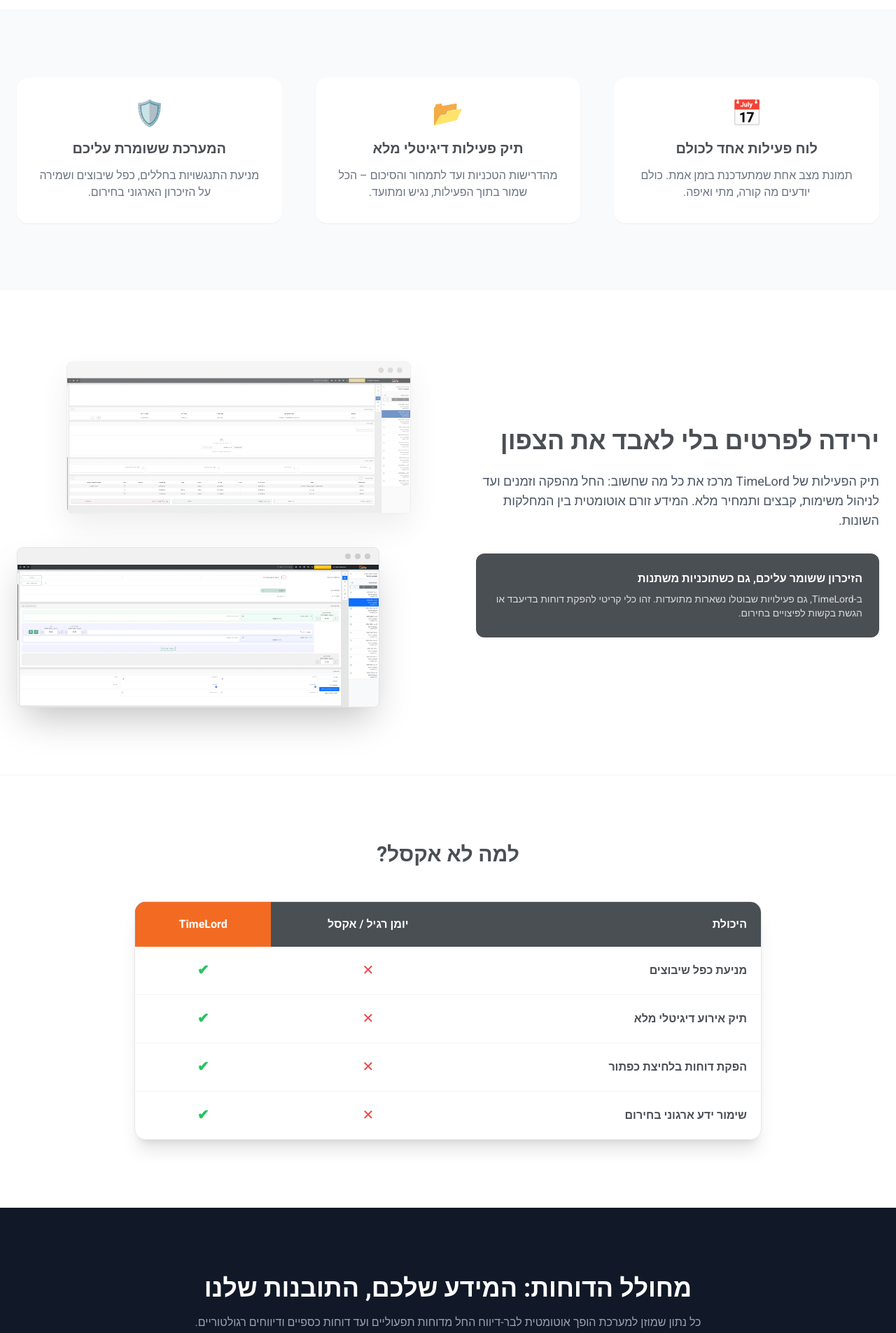
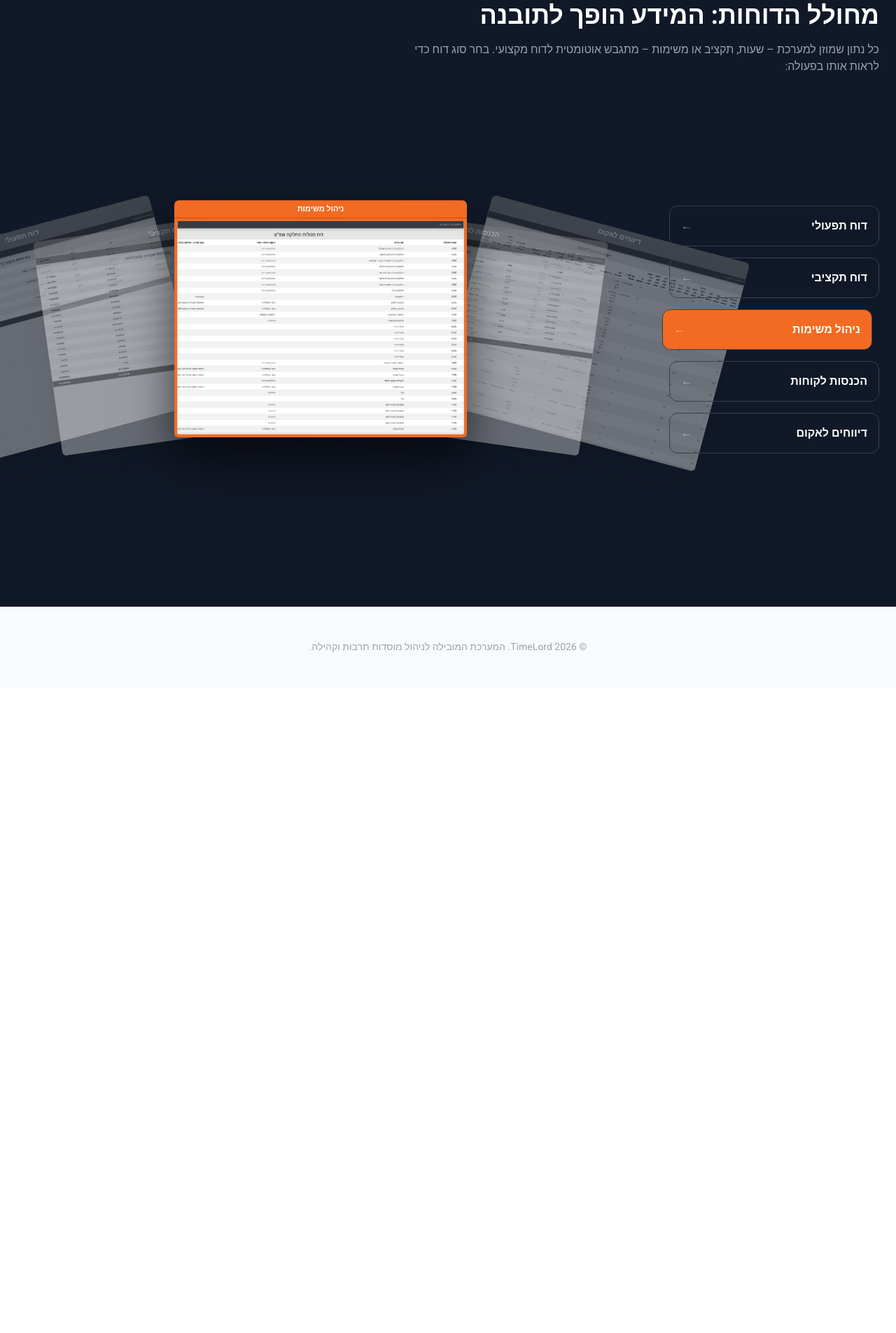
Before and after one commit to ggivati/timelord-site, a plain HTML site: page index.html in a window 1280 px wide. Shown: the part 1353-3258 px from the top of the page at 70% size. After the commit the page ends 2336 px from the top, so only its background shows below. Drawn offline with nearby package versions, Linux system fonts and the light colour scheme.

Commit message:
Refactor HTML structure and styles

```diff
--- a/index.html
+++ b/index.html
@@ -12,46 +12,90 @@
         .bg-brand-orange { background-color: #F36B22; }
         .bg-brand-charcoal { background-color: #4A4F54; }
 
-        /* לוגואים נעים (Marquee) */
+        /* לוגואים נעים */
         @keyframes marquee {
             0% { transform: translateX(0); }
             100% { transform: translateX(50%); }
         }
-        .marquee-content {
-            display: flex;
-            width: 200%;
-            animation: marquee 20s linear infinite;
-        }
+        .marquee-content { display: flex; width: 200%; animation: marquee 20s linear infinite; }
 
         /* אפקט התיקיות המרחפות */
         .stacked-container { position: relative; height: 500px; }
         .browser-frame {
-            border: 1px solid #e1e4e8;
-            border-radius: 8px;
+            border: 1px solid #e1e4e8; border-radius: 8px;
             box-shadow: 0 20px 50px rgba(0,0,0,0.1);
-            overflow: hidden;
-            background: white;
-            position: absolute;
-            transition: all 0.5s ease;
+            overflow: hidden; background: white; position: absolute; transition: all 0.5s ease;
         }
-        .browser-header {
-            background: #f1f1f1;
-            padding: 8px 12px;
-            display: flex;
-            gap: 6px;
-        }
+        .browser-header { background: #f1f1f1; padding: 8px 12px; display: flex; gap: 6px; }
         .dot { width: 8px; height: 8px; border-radius: 50%; background: #ccc; }
 
-        /* מניפת דוחות */
+        /* --- מניפת דוחות אינטראקטיבית --- */
         .report-card {
             position: absolute;
-            width: 320px;
-            transition: all 0.5s cubic-bezier(0.165, 0.84, 0.44, 1);
+            width: 380px;
+            transition: all 0.6s cubic-bezier(0.34, 1.56, 0.64, 1);
             cursor: pointer;
+            filter: grayscale(100%) opacity(0.4);
+            transform-origin: bottom center;
         }
-        .report-card:hover {
-            transform: translateX(var(--offset)) rotate(0deg) scale(1.1) translateY(-40px) !important;
+
+        /* מצב פעיל - הדוח שבפוקוס */
+        .report-card.active {
+            filter: grayscale(0%) opacity(1);
+            transform: translateX(0) scale(1.1) rotate(0deg) !important;
             z-index: 50 !important;
+            box-shadow: 0 30px 60px rgba(0,0,0,0.5);
+        }
+
+        .report-card.active .browser-mockup {
+            border: 4px solid #F36B22;
+        }
+
+        /* עיצוב כפתורי הסרגל */
+        .report-nav-btn.active {
+            background-color: #F36B22;
+            color: white;
+            transform: translateX(-10px);
+        }
+
+        @media (min-width: 1024px) {
+            .reports-grid {
+                display: grid;
+                grid-template-columns: 300px 1fr;
+                gap: 4rem;
+                align-items: center;
+            }
+        }
+
+        /* מובייל */
+        @media (max-width: 1023px) {
+            .reports-wrapper {
+                height: auto !important;
+                display: flex !important;
+                flex-direction: column !important;
+                align-items: center !important;
+                padding-top: 2rem;
+            }
+            .report-card {
+                position: relative !important;
+                transform: none !important;
+                width: 90% !important;
+                filter: none !important;
+                opacity: 1 !important;
+                margin-bottom: 2rem;
+            }
+            .report-nav {
+                display: flex;
+                overflow-x: auto;
+                width: 100%;
+                padding: 1rem;
+                gap: 0.5rem;
+                justify-content: flex-start;
+            }
+            .report-nav-btn {
+                white-space: nowrap;
+                flex-shrink: 0;
+            }
         }
     </style>
 </head>
@@ -82,7 +126,6 @@
             <p class="text-xl text-gray-500 max-w-2xl mx-auto mb-12">
                 ב-TimeLord כל שיבוץ בלוח – מחוג שבועי ועד אירוע שיא – הופך למקור האמת של הארגון. מקום אחד שמרכז את כל הפרטים, הדרישות והתיעוד.
             </p>
-
             <div class="browser-frame max-w-5xl mx-auto relative z-10">
                 <div class="browser-header"><div class="dot"></div><div class="dot"></div><div class="dot"></div></div>
                 <img src="weekly_sites_view.png" alt="Weekly Sites View" class="w-full">
@@ -91,11 +134,6 @@
     </section>
 
     <div class="py-16 bg-white overflow-hidden border-b border-gray-100">
-        <div class="max-w-7xl mx-auto px-6 mb-12 text-center">
-            <div class="inline-block bg-orange-50 text-brand-orange px-6 py-2 rounded-full font-bold text-lg mb-4">
-                92% מהמשתמשים מגדירים את TimeLord כמקור האמת המרכזי
-            </div>
-        </div>
         <div class="marquee">
             <div class="marquee-content flex gap-20 items-center text-2xl font-bold text-gray-300">
                 <span>תיאטרון ירושלים</span>
@@ -131,164 +169,102 @@
         </div>
     </div>
 
-    <section id="features" class="py-24 px-6 bg-gray-50">
-        <div class="max-w-7xl mx-auto grid md:grid-cols-3 gap-12 text-center">
-            <div class="bg-white p-8 rounded-2xl shadow-sm">
-                <div class="text-4xl mb-4">📅</div>
-                <h3 class="text-xl font-bold mb-3">לוח פעילות אחד לכולם</h3>
-                <p class="text-gray-500">תמונת מצב אחת שמתעדכנת בזמן אמת. כולם יודעים מה קורה, מתי ואיפה.</p>
+    <section id="reports" class="py-24 bg-gray-900 text-white overflow-hidden">
+        <div class="max-w-7xl mx-auto px-6 mb-16">
+            <h2 class="text-4xl font-bold mb-4">מחולל הדוחות: המידע הופך לתובנה</h2>
+            <p class="text-gray-400 max-w-2xl">כל נתון שמוזן למערכת – שעות, תקציב או משימות – מתגבש אוטומטית לדוח מקצועי. בחר סוג דוח כדי לראות אותו בפעולה:</p>
+        </div>
+
+        <div class="max-w-7xl mx-auto px-6 reports-grid">
+
+            <div class="report-nav flex flex-col gap-4 z-50">
+                <button onclick="showReport(0)" class="report-nav-btn active flex items-center justify-between p-4 rounded-xl border border-gray-700 hover:border-brand-orange transition-all group">
+                    <span class="font-bold">דוח תפעולי</span>
+                    <span class="opacity-50 group-hover:opacity-100">←</span>
+                </button>
+                <button onclick="showReport(1)" class="report-nav-btn flex items-center justify-between p-4 rounded-xl border border-gray-700 hover:border-brand-orange transition-all group">
+                    <span class="font-bold">דוח תקציבי</span>
+                    <span class="opacity-50 group-hover:opacity-100">←</span>
+                </button>
+                <button onclick="showReport(2)" class="report-nav-btn flex items-center justify-between p-4 rounded-xl border border-gray-700 hover:border-brand-orange transition-all group">
+                    <span class="font-bold">ניהול משימות</span>
+                    <span class="opacity-50 group-hover:opacity-100">←</span>
+                </button>
+                <button onclick="showReport(3)" class="report-nav-btn flex items-center justify-between p-4 rounded-xl border border-gray-700 hover:border-brand-orange transition-all group">
+                    <span class="font-bold">הכנסות לקוחות</span>
+                    <span class="opacity-50 group-hover:opacity-100">←</span>
+                </button>
+                <button onclick="showReport(4)" class="report-nav-btn flex items-center justify-between p-4 rounded-xl border border-gray-700 hover:border-brand-orange transition-all group">
+                    <span class="font-bold">דיווחים לאקום</span>
+                    <span class="opacity-50 group-hover:opacity-100">←</span>
+                </button>
             </div>
-            <div class="bg-white p-8 rounded-2xl shadow-sm">
-                <div class="text-4xl mb-4">📂</div>
-                <h3 class="text-xl font-bold mb-3">תיק פעילות דיגיטלי מלא</h3>
-                <p class="text-gray-500">מהדרישות הטכניות ועד לתמחור והסיכום – הכל שמור בתוך הפעילות, נגיש ומתועד.</p>
-            </div>
-            <div class="bg-white p-8 rounded-2xl shadow-sm">
-                <div class="text-4xl mb-4">🛡️</div>
-                <h3 class="text-xl font-bold mb-3">המערכת ששומרת עליכם</h3>
-                <p class="text-gray-500">מניעת התנגשויות בחללים, כפל שיבוצים ושמירה על הזיכרון הארגוני בחירום.</p>
+
+            <div class="reports-wrapper relative h-[600px] flex justify-center items-center">
+
+                <div class="report-card" style="transform: translateX(-350px) rotate(-15deg); z-index: 10;">
+                    <div class="bg-brand-orange text-[10px] px-2 py-1 rounded-t-md text-center font-bold">דוח תפעולי</div>
+                    <div class="browser-mockup bg-white rounded-b-md shadow-2xl overflow-hidden aspect-[4/3]">
+                        <img src="reports_external_requirements.png" class="w-full h-full object-top object-cover">
+                    </div>
+                </div>
+
+                <div class="report-card" style="transform: translateX(-180px) rotate(-8deg); z-index: 20;">
+                    <div class="bg-brand-orange text-[10px] px-2 py-1 rounded-t-md text-center font-bold">דוח תקציבי</div>
+                    <div class="browser-mockup bg-white rounded-b-md shadow-2xl overflow-hidden aspect-[4/3]">
+                        <img src="reports_incomes.png" class="w-full h-full object-top object-cover">
+                    </div>
+                </div>
+
+                <div class="report-card active" style="transform: translateX(0) rotate(0deg); z-index: 30;">
+                    <div class="bg-brand-orange text-[10px] px-2 py-1 rounded-t-md text-center font-bold">ניהול משימות</div>
+                    <div class="browser-mockup bg-white rounded-b-md shadow-2xl overflow-hidden aspect-[4/3]">
+                        <img src="reports_departmental_tasks.png" class="w-full h-full object-top object-cover">
+                    </div>
+                </div>
+
+                <div class="report-card" style="transform: translateX(180px) rotate(8deg); z-index: 20;">
+                    <div class="bg-brand-orange text-[10px] px-2 py-1 rounded-t-md text-center font-bold">הכנסות לקוחות</div>
+                    <div class="browser-mockup bg-white rounded-b-md shadow-2xl overflow-hidden aspect-[4/3]">
+                        <img src="reports_customer_income.png" class="w-full h-full object-top object-cover">
+                    </div>
+                </div>
+
+                <div class="report-card" style="transform: translateX(350px) rotate(15deg); z-index: 10;">
+                    <div class="bg-brand-orange text-[10px] px-2 py-1 rounded-t-md text-center font-bold">דיווחים לאקום</div>
+                    <div class="browser-mockup bg-white rounded-b-md shadow-2xl overflow-hidden aspect-[4/3]">
+                        <img src="reports_akum_export.png" class="w-full h-full object-top object-cover">
+                    </div>
+                </div>
+
             </div>
         </div>
     </section>
 
-    <section id="file" class="py-24 px-6">
-        <div class="max-w-7xl mx-auto grid md:grid-cols-2 gap-20 items-center">
-            <div>
-                <h2 class="text-4xl font-bold mb-6">ירידה לפרטים בלי לאבד את הצפון</h2>
-                <p class="text-lg text-gray-600 mb-8">
-                    תיק הפעילות של TimeLord מרכז את כל מה שחשוב: החל מהפקה וזמנים ועד לניהול משימות, קבצים ותמחיר מלא. המידע זורם אוטומטית בין המחלקות השונות.
-                </p>
-                <div class="bg-brand-charcoal text-white p-6 rounded-xl">
-                    <h4 class="font-bold mb-2">הזיכרון ששומר עליכם, גם כשתוכניות משתנות</h4>
-                    <p class="text-sm opacity-80">ב-TimeLord, גם פעילויות שבוטלו נשארות מתועדות. זהו כלי קריטי להפקת דוחות בדיעבד או הגשת בקשות לפיצויים בחירום.</p>
-                </div>
-            </div>
-            <div class="stacked-container">
-                <div class="browser-frame w-[90%] top-0 right-0 z-10 opacity-70 scale-95 grayscale-[50%]">
-                    <div class="browser-header"><div class="dot"></div><div class="dot"></div><div class="dot"></div></div>
-                    <img src="event_details_tasks_files_pricing.png" alt="Details Part 2">
-                </div>
-                <div class="browser-frame w-[90%] bottom-0 left-0 z-20 shadow-2xl">
-                    <div class="browser-header"><div class="dot"></div><div class="dot"></div><div class="dot"></div></div>
-                    <img src="event_details_general_times_requirements.jpg" alt="Details Part 1">
-                </div>
-            </div>
-        </div>
-    </section>
-
-    <section id="comparison" class="py-24 bg-white px-6 border-y border-gray-100">
-        <div class="max-w-4xl mx-auto">
-            <h2 class="text-3xl font-bold text-center mb-12">למה לא אקסל?</h2>
-            <div class="overflow-hidden rounded-2xl border border-gray-200 shadow-xl">
-                <table class="w-full text-right border-collapse">
-                    <thead class="bg-brand-charcoal text-white">
-                        <tr>
-                            <th class="p-5">היכולת</th>
-                            <th class="p-5 text-center">יומן רגיל / אקסל</th>
-                            <th class="p-5 text-center bg-brand-orange">TimeLord</th>
-                        </tr>
-                    </thead>
-                    <tbody class="divide-y divide-gray-100">
-                        <tr>
-                            <td class="p-5 font-bold">מניעת כפל שיבוצים</td>
-                            <td class="p-5 text-center text-red-500 text-xl">✕</td>
-                            <td class="p-5 text-center text-green-500 text-xl font-bold">✔</td>
-                        </tr>
-                        <tr>
-                            <td class="p-5 font-bold">תיק אירוע דיגיטלי מלא</td>
-                            <td class="p-5 text-center text-red-500 text-xl">✕</td>
-                            <td class="p-5 text-center text-green-500 text-xl font-bold">✔</td>
-                        </tr>
-                        <tr>
-                            <td class="p-5 font-bold">הפקת דוחות בלחיצת כפתור</td>
-                            <td class="p-5 text-center text-red-500 text-xl">✕</td>
-                            <td class="p-5 text-center text-green-500 text-xl font-bold">✔</td>
-                        </tr>
-                        <tr>
-                            <td class="p-5 font-bold">שימור ידע ארגוני בחירום</td>
-                            <td class="p-5 text-center text-red-500 text-xl">✕</td>
-                            <td class="p-5 text-center text-green-500 text-xl font-bold">✔</td>
-                        </tr>
-                    </tbody>
-                </table>
-            </div>
-        </div>
-    </section>
-
-	<section id="reports" class="py-24 bg-gray-900 text-white overflow-hidden">
-		<div class="max-w-7xl mx-auto px-6 text-center mb-20">
-			<h2 class="text-4xl font-bold mb-4">מחולל הדוחות: המידע שלכם, התובנות שלנו</h2>
-			<p class="text-gray-400">כל נתון שמוזן למערכת הופך אוטומטית לבר-דיווח החל מדוחות תפעוליים ועד דוחות כספיים ודיווחים רגולטוריים.</p>
-		</div>
-
-		<div class="relative h-[600px] flex justify-center items-end pb-20">
-
-			<div class="report-card" style="--rotate: -15deg; --offset: -300px; transform: translateX(-300px) rotate(-15deg); z-index: 10;">
-				<div class="bg-brand-orange text-[10px] px-2 py-1 rounded-t-md text-center font-bold">דוח תפעולי</div>
-				<div class="browser-mockup">
-					<img src="reports_external_requirements.png" alt="דוח תפעולי" class="w-full h-full object-top object-cover">
-				</div>
-			</div>
-
-			<div class="report-card" style="--rotate: -7deg; --offset: -150px; transform: translateX(-150px) rotate(-7deg); z-index: 20;">
-				<div class="bg-brand-orange text-[10px] px-2 py-1 rounded-t-md text-center font-bold">דוח תקציבי</div>
-				<div class="browser-mockup">
-					<img src="reports_incomes.png" alt="דוח תקציבי" class="w-full h-full object-top object-cover">
-				</div>
-			</div>
-
-			<div class="report-card" style="--rotate: 0deg; --offset: 0px; transform: translateX(0px) rotate(0deg); z-index: 30;">
-				<div class="bg-brand-orange text-[10px] px-2 py-1 rounded-t-md text-center font-bold">ניהול משימות</div>
-				<div class="browser-mockup border-4 border-brand-orange">
-					<img src="reports_departmental_tasks.png" alt="ניהול משימות" class="w-full h-full object-top object-cover">
-				</div>
-			</div>
-
-			<div class="report-card" style="--rotate: 7deg; --offset: 150px; transform: translateX(150px) rotate(7deg); z-index: 20;">
-				<div class="bg-brand-orange text-[10px] px-2 py-1 rounded-t-md text-center font-bold">הכנסות מלקוחות</div>
-				<div class="browser-mockup">
-					<img src="reports_customer_income.png" alt="הכנסות מלקוחות" class="w-full h-full object-top object-cover">
-				</div>
-			</div>
-
-			<div class="report-card" style="--rotate: 15deg; --offset: 300px; transform: translateX(300px) rotate(15deg); z-index: 10;">
-				<div class="bg-brand-orange text-[10px] px-2 py-1 rounded-t-md text-center font-bold">דיווחים לאקום</div>
-				<div class="browser-mockup">
-					<img src="reports_akum_export.png" alt="דוח משרד התרבות" class="w-full h-full object-top object-cover">
-				</div>
-			</div>
-
-		</div>
-	</section>
-
-
-    <section class="py-24 bg-white px-6">
-        <div class="max-w-5xl mx-auto grid md:grid-cols-2 gap-8">
-            <div class="bg-gray-50 p-10 rounded-3xl relative">
-                <span class="text-6xl text-brand-orange absolute top-4 left-4 opacity-20">"</span>
-                <p class="text-xl italic mb-6">"מאז שעברנו ל-TimeLord, נחסך לנו המון זמן עבודה והכל הרבה יותר שקוף לצוות. הדיווחים מוכנים בלחיצת כפתור."</p>
-                <div class="font-bold text-brand-charcoal">מנהלת תפעול, היכל תרבות מוביל</div>
-            </div>
-            <div class="bg-gray-50 p-10 rounded-3xl relative">
-                <span class="text-6xl text-brand-orange absolute top-4 left-4 opacity-20">"</span>
-                <p class="text-xl italic mb-6">"השקט לדעת שכל פעילות מתועדת וששום דבר לא נופל בין הכיסאות. היא פשוט עמוד השדרה של התפעול אצלנו."</p>
-                <div class="font-bold text-brand-charcoal">רכזת תרבות וקהילה</div>
-            </div>
-        </div>
-    </section>
-
-    <section class="py-24 bg-brand-charcoal text-white text-center">
-        <h2 class="text-4xl font-bold mb-6">עוברים לנהל בראש שקט</h2>
-        <p class="text-xl opacity-80 mb-10">הצטרפו למנהלי התרבות שסוגרים את החודש בביטחון מלא.</p>
-        <button class="bg-brand-orange text-white px-12 py-5 rounded-full font-extrabold text-xl hover:bg-orange-600 transition shadow-2xl">
-            תאמו לי דמו קצר
-        </button>
-    </section>
-
     <footer class="py-12 bg-gray-50 text-center text-sm text-gray-400">
-        <img src="timeLord_Logo.jpg" alt="Logo" class="h-8 mx-auto mb-4 opacity-50">
         <p>© 2026 TimeLord. המערכת המובילה לניהול מוסדות תרבות וקהילה.</p>
     </footer>
 
+    <script>
+        function showReport(index) {
+            const cards = document.querySelectorAll('.report-card');
+            const btns = document.querySelectorAll('.report-nav-btn');
+
+            // איפוס כפתורים
+            btns.forEach(btn => btn.classList.remove('active'));
+            btns[index].classList.add('active');
+
+            // איפוס כרטיסים
+            cards.forEach((card, i) => {
+                card.classList.remove('active');
+                if(i === index) {
+                    card.classList.add('active');
+                }
+            });
+        }
+
+        // הפעלה ראשונית על הדוח האמצעי (משימות)
+        window.onload = () => showReport(2);
+    </script>
 </body>
 </html>
```
